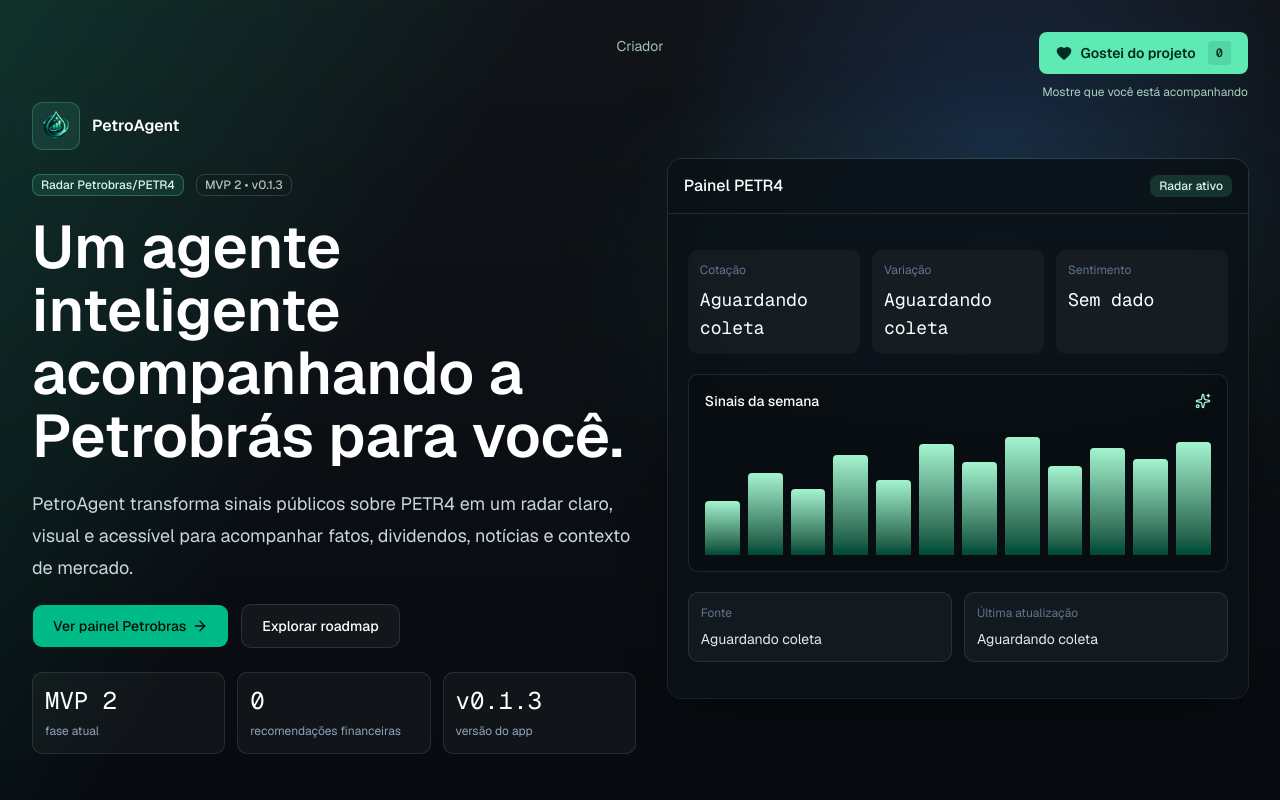
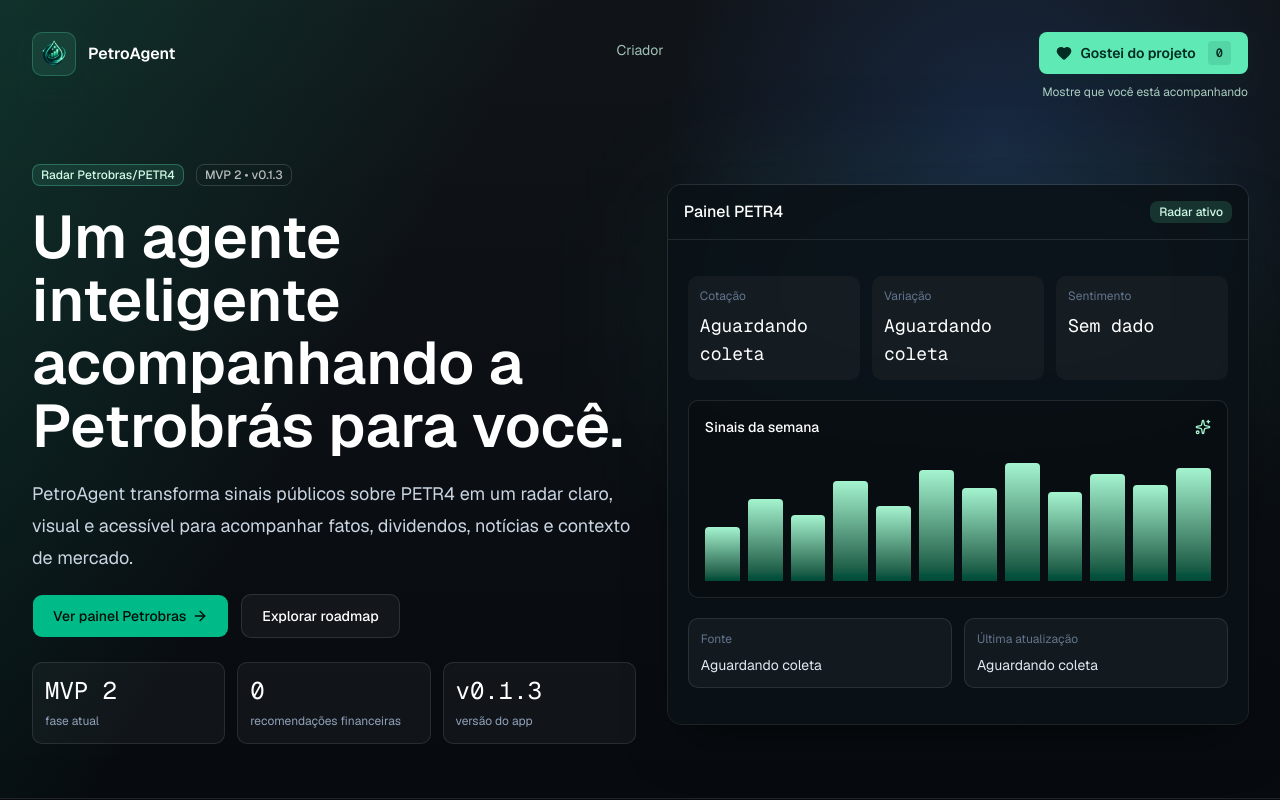
Before and after one commit to thalescampelodac/petro-agent, a Next.js app: page / in a window 1280 px wide. Shown: the top 800 px of the page. Built offline with nearby package versions, Linux system fonts and the light colour scheme; no server answers; the database is empty.

Commit message:
fix: alinha header da landing

```diff
--- a/app/page.tsx
+++ b/app/page.tsx
@@ -125,36 +125,40 @@
     <main className="dark min-h-screen overflow-hidden bg-[#070b10] text-foreground">
       <section className="relative border-b border-white/10">
         <div className="absolute inset-0 bg-[linear-gradient(120deg,rgba(16,185,129,0.18),transparent_32%),radial-gradient(circle_at_78%_18%,rgba(59,130,246,0.18),transparent_28%),linear-gradient(180deg,rgba(255,255,255,0.04),transparent)]" />
-        <a
-          className="absolute left-1/2 top-24 z-20 -translate-x-1/2 text-sm text-emerald-100/75 transition hover:text-emerald-100 sm:top-9"
-          href="#criador"
-        >
-          Criador
-        </a>
-        <div className="absolute right-4 top-4 z-20 sm:right-8 sm:top-8">
-          <LikeButton />
-        </div>
-        <div className="relative mx-auto grid w-full max-w-7xl gap-8 px-5 pb-8 pt-28 sm:px-6 sm:pb-10 sm:pt-24 lg:min-h-screen lg:grid-cols-[1.02fr_0.98fr] lg:items-center lg:px-8">
-          <div className="flex flex-col gap-6">
-            <nav className="max-w-[12rem] sm:max-w-none sm:pr-72 lg:pr-0">
+        <header className="relative z-20 mx-auto flex w-full max-w-7xl flex-wrap items-start justify-between gap-4 px-5 pt-8 sm:px-6 md:grid md:grid-cols-[1fr_auto_1fr] lg:px-8">
+          <div className="justify-self-start">
             <div className="flex w-fit items-center gap-3">
-                <div className="flex size-12 items-center justify-center overflow-hidden rounded-lg border border-emerald-300/25 bg-emerald-300/10 shadow-lg shadow-emerald-950/20">
+              <div className="flex size-11 items-center justify-center overflow-hidden rounded-lg border border-emerald-300/25 bg-emerald-300/10 shadow-lg shadow-emerald-950/20">
                 <Image
                   alt=""
                   aria-hidden="true"
-                    className="size-11 object-cover"
-                    height={88}
+                  className="size-10 object-cover"
+                  height={80}
                   priority
                   src="/images/logo-mark.png"
-                    width={88}
+                  width={80}
                 />
               </div>
               <span className="text-base font-semibold text-white">
                 PetroAgent
               </span>
             </div>
-            </nav>
+          </div>
 
+          <a
+            className="order-3 w-full pt-0 text-center text-sm text-emerald-100/75 transition hover:text-emerald-100 md:order-none md:w-auto md:justify-self-center md:pt-2"
+            href="#criador"
+          >
+            Criador
+          </a>
+
+          <div className="justify-self-end">
+            <LikeButton />
+          </div>
+        </header>
+
+        <div className="relative mx-auto grid w-full max-w-7xl gap-8 px-5 pb-8 pt-10 sm:px-6 sm:pb-10 sm:pt-12 lg:min-h-[calc(100vh-6.5rem)] lg:grid-cols-[1.02fr_0.98fr] lg:items-center lg:px-8">
+          <div className="flex flex-col gap-6">
             <div className="space-y-5">
               <div className="flex flex-wrap gap-3">
                 <Badge className="border-emerald-300/30 bg-emerald-300/10 text-emerald-100">
```
Lines whose indentation alone changed are shown as unchanged.
